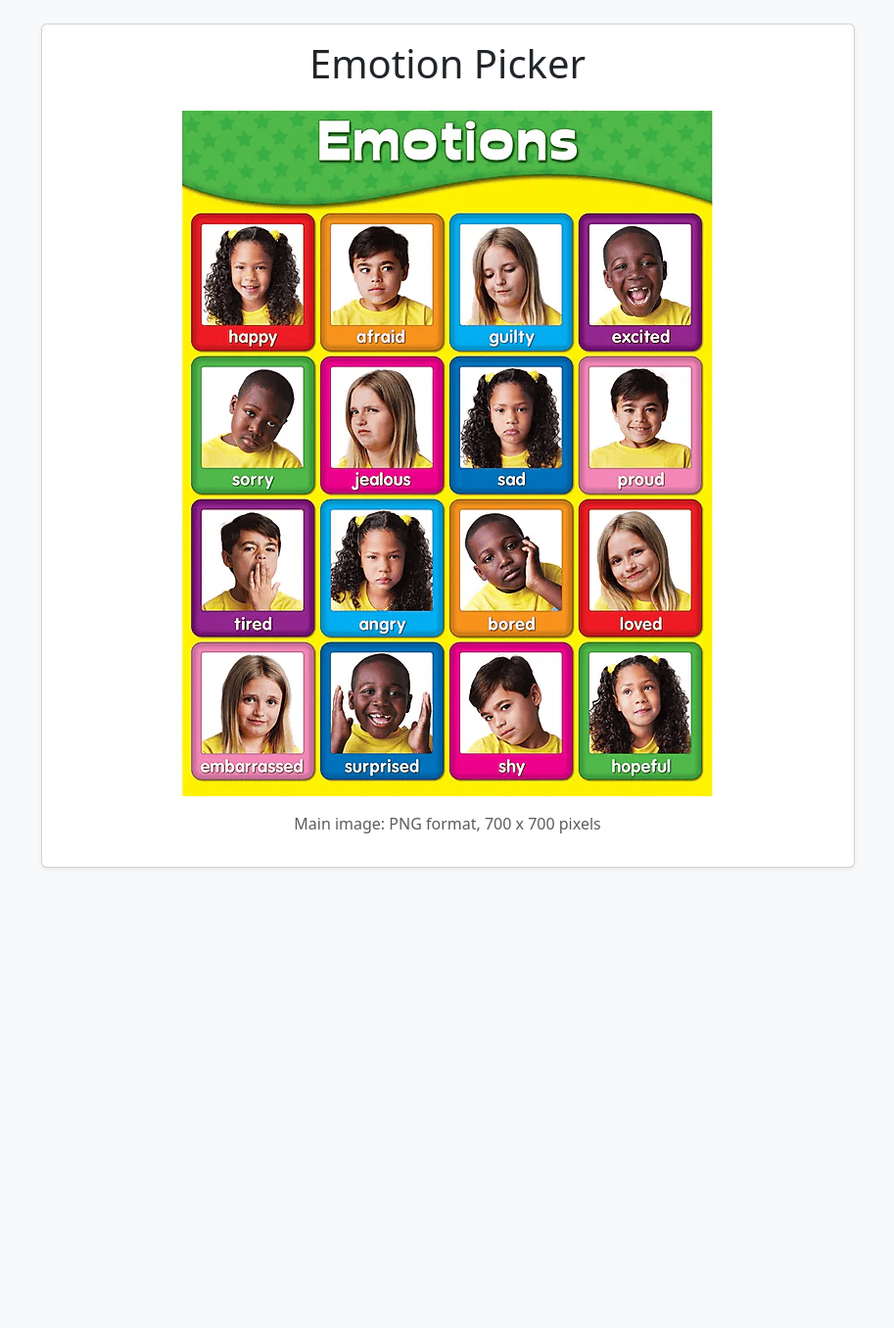
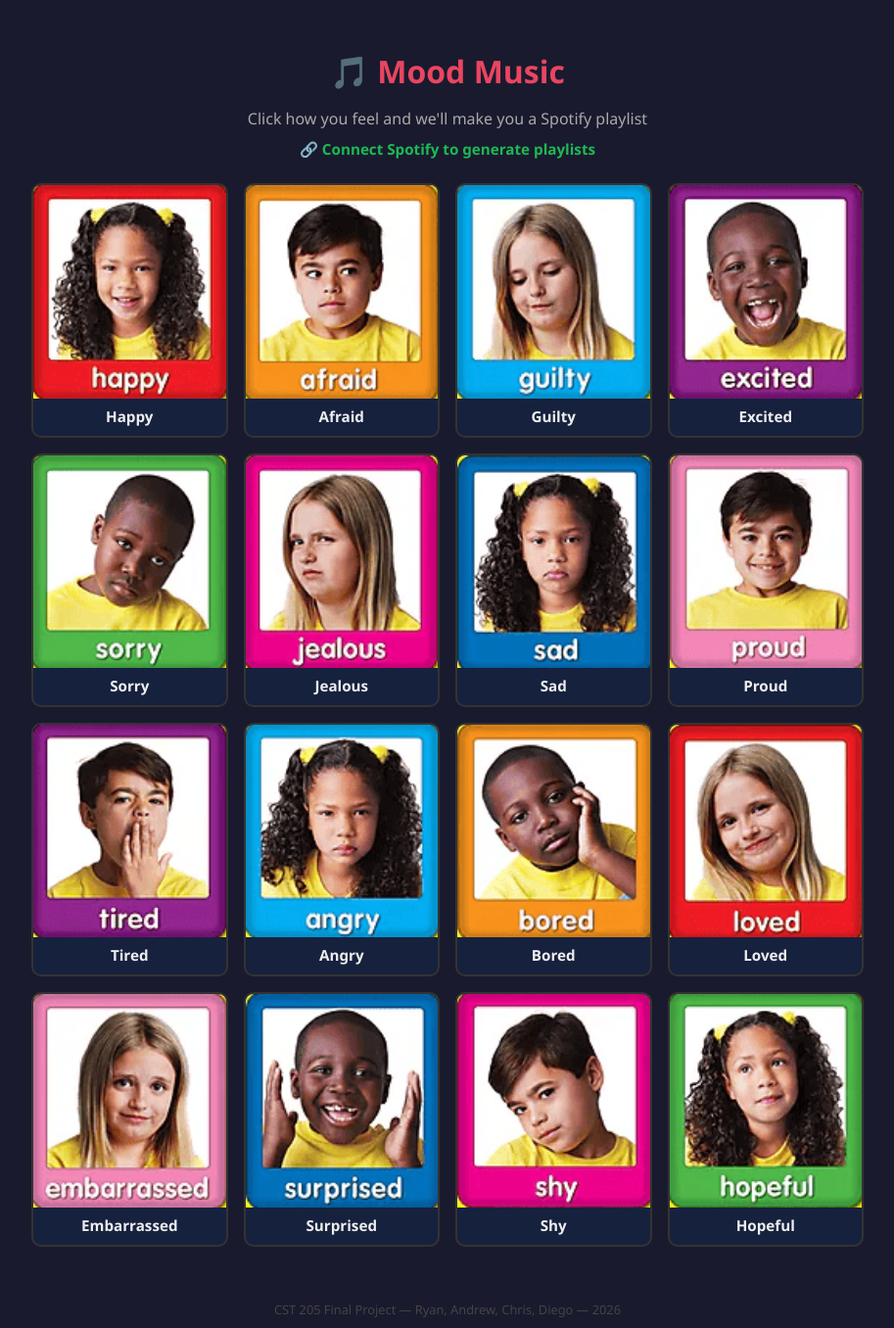
Before and after one commit to RyanLRiggs/cst205project, a Flask app: page / in a window 1280 px wide. Shown: the whole page at 98% size, without its empty margins (183-1096 px from the left). Before the commit the page ends 887 px from the top, so only its background shows below. Run offline with Flask 3, Linux system fonts and the light colour scheme; some libraries are stand-ins or nearby versions.

Commit message:
updated index.html to work with andrews spotify code

```diff
--- a/templates/index.html
+++ b/templates/index.html
@@ -1,36 +1,131 @@
-{% extends 'base.html' %}
+<!DOCTYPE html>
+<!-- index.html - home page / mood board -->
+<html lang="en">
+<head>
+  <meta charset="UTF-8">
+  <meta name="viewport" content="width=device-width, initial-scale=1.0">
+  <title>Mood Music</title>
+  <style>
+    body {
+      margin: 0;
+      background-color: #1a1a2e;
+      color: #eee;
+      font-family: 'Segoe UI', sans-serif;
+    }
 
-{% block title %}Emotion Picker{% endblock %}
+    .container {
+      max-width: 850px;
+      margin: 0 auto;
+      padding: 30px 16px;
+    }
 
-{% block content %}
-<div class="container py-4">
-    <div class="row justify-content-center">
-        <div class="col-lg-9">
-            <div class="card shadow-sm">
-                <div class="card-body text-center">
-                    <h1 class="card-title mb-3">Emotion Picker</h1>
+    h1 {
+      text-align: center;
+      color: #e94560;
+      margin-bottom: 5px;
+    }
 
-                    <div class="emotion-board mt-4">
-                        <img src="{{ url_for('static', filename='emotions.png') }}"
-                             class="img-fluid rounded"
-                             alt="A chart of emotions with clickable pictures">
+    .subtitle {
+      text-align: center;
+      color: #aaa;
+      margin-bottom: 10px;
+    }
 
-                        {% for emotion in emotions %}
-                        <a href="{{ url_for('detail', emotion_id=emotion.id) }}"
-                           class="emotion-link"
-                           style="left: {{ emotion.position.left }}%; top: {{ emotion.position.top }}%; width: {{ emotion.position.width }}%; height: {{ emotion.position.height }}%;"
-                           aria-label="View {{ emotion.title }} emotion">
-                            {{ emotion.title }}
-                        </a>
-                        {% endfor %}
-                    </div>
+    .login-bar {
+      text-align: center;
+      margin-bottom: 25px;
+      font-size: 0.95rem;
+    }
 
-                    <p class="text-muted mt-3">
-                        Main image: {{ metadata.format }} format, {{ metadata.width }} x {{ metadata.height }} pixels
-                    </p>
-                </div>
-            </div>
-        </div>
+    .login-bar a {
+      color: #1db954;
+      font-weight: bold;
+      text-decoration: none;
+    }
+
+    /* grid of emotion buttons */
+    .emotion-grid {
+      display: grid;
+      grid-template-columns: repeat(4, 1fr);
+      gap: 16px;
+    }
+
+    /* each emotion is a clickable card with its image */
+    .emotion-card {
+      background: #16213e;
+      border: 2px solid #333;
+      border-radius: 10px;
+      text-align: center;
+      cursor: pointer;
+      text-decoration: none;
+      color: #eee;
+      padding-bottom: 10px;
+      display: block;
+      transition: border-color 0.2s;
+    }
+
+    .emotion-card:hover {
+      border-color: #e94560;
+      color: #eee;
+    }
+
+    .emotion-card img {
+      width: 100%;
+      border-radius: 8px 8px 0 0;
+      display: block;
+    }
+
+    .emotion-card span {
+      display: block;
+      margin-top: 8px;
+      font-size: 0.95rem;
+      font-weight: bold;
+    }
+
+    /* image metadata at the bottom */
+    .img-meta {
+      text-align: center;
+      font-size: 0.78rem;
+      color: #555;
+      margin-top: 20px;
+    }
+
+    footer {
+      text-align: center;
+      color: #444;
+      font-size: 0.8rem;
+      padding: 25px 0 10px;
+    }
+  </style>
+</head>
+<body>
+  <div class="container">
+
+    <h1>🎵 Mood Music</h1>
+    <p class="subtitle">Click how you feel and we'll make you a Spotify playlist</p>
+
+    <div class="login-bar">
+      {% if logged_in %}
+        ✅ Connected to Spotify &nbsp;|&nbsp; <a href="/logout">Log out</a>
+      {% else %}
+        <a href="/login">🔗 Connect Spotify to generate playlists</a>
+      {% endif %}
     </div>
-</div>
-{% endblock %}
+
+    <!-- emotion image grid, each one links to its detail page -->
+    <div class="emotion-grid">
+      {% for emotion in emotions %}
+      <a class="emotion-card" href="/emotion/{{ emotion.id }}">
+        <img src="/images/{{ emotion.id }}.png" alt="{{ emotion.title }}">
+        <span>{{ emotion.title }}</span>
+      </a>
+      {% endfor %}
+    </div>
+
+  </div>
+
+  <footer>
+    CST 205 Final Project &mdash; Ryan, Andrew, Chris, Diego &mdash; 2026
+  </footer>
+</body>
+</html>
```
